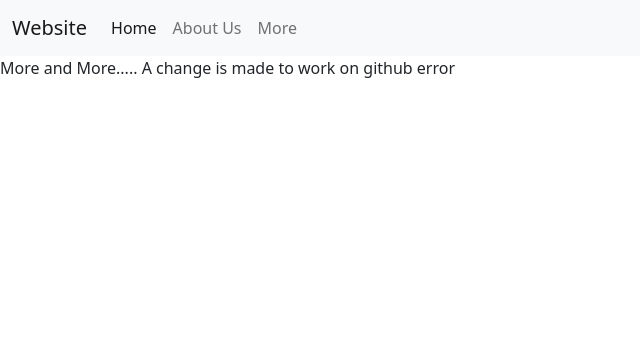
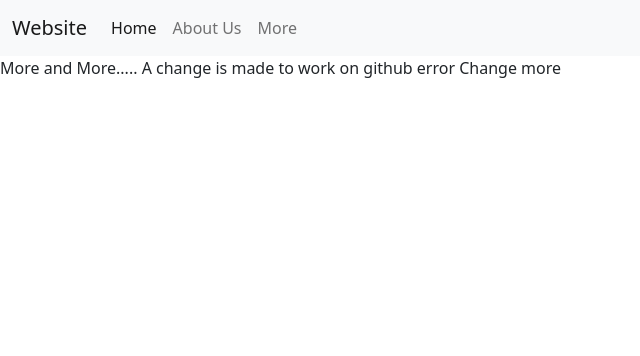
Before and after one commit to wayfrr/VA-Django-website-first_project, a Django app: page /more/ in a window 1280 px wide. Shown: the top 356 px of the page, without its empty margins (0-640 px from the left). Run offline with Django 3.2, Linux system fonts and the light colour scheme.

Commit message:
small change in more so that all is committed

```diff
--- a/website/templates/more.html
+++ b/website/templates/more.html
@@ -8,4 +8,5 @@
 {% block content %}
    More and More.....
    A change is made to work on github error
+   Change more
 {% endblock content %}
```
